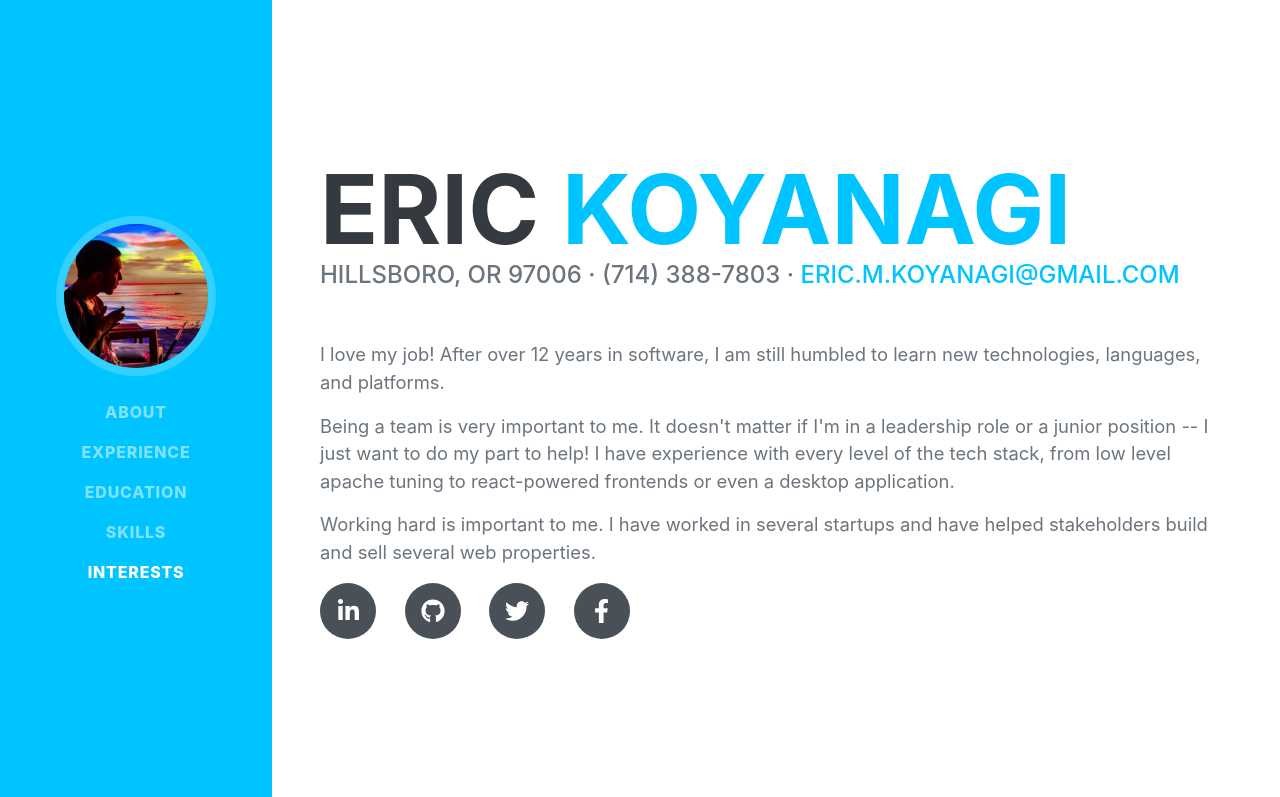
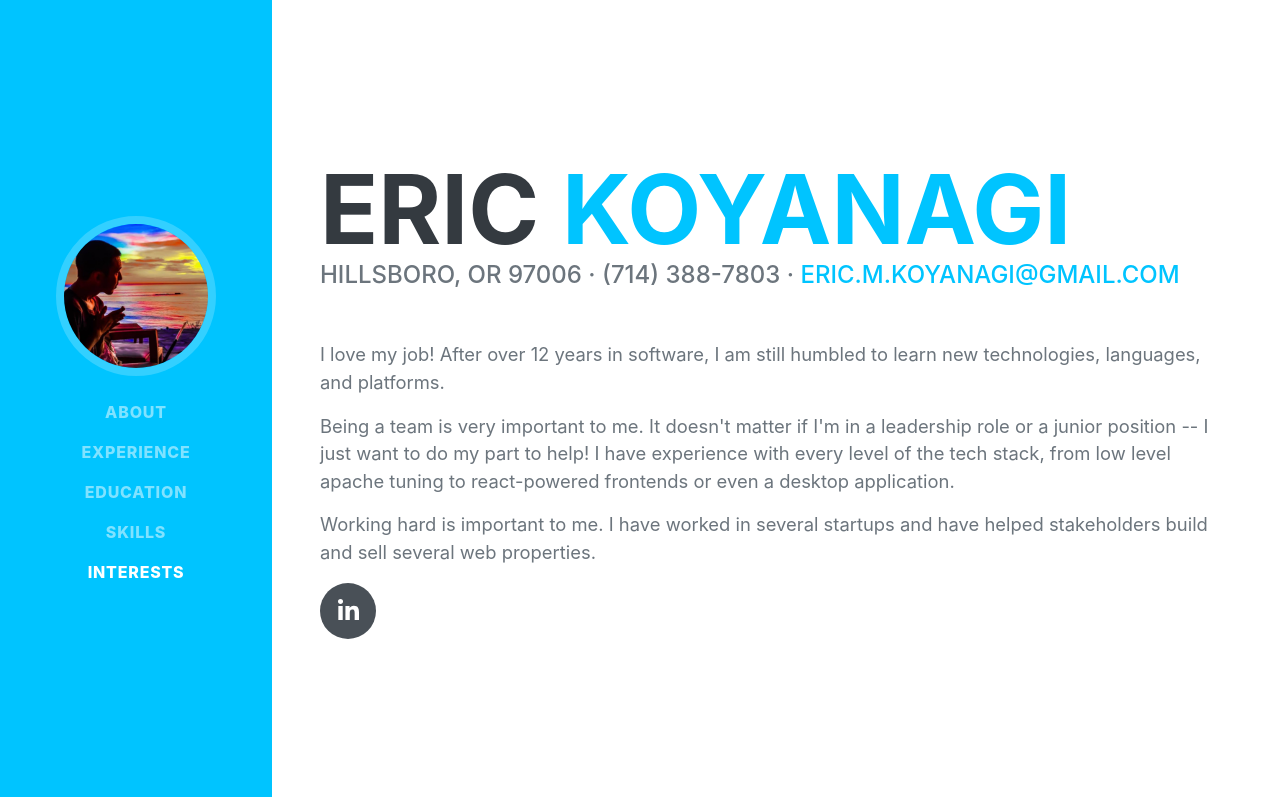
Before and after one commit to eric-koyanagi/personal-site, a plain HTML site: page index.html in a window 1280 px wide. Shown: the top 797 px of the page. Drawn offline with nearby package versions, Linux system fonts and the light colour scheme; a web font is replaced by a local one.

Commit message:
Updated links to social

```diff
--- a/index.html
+++ b/index.html
@@ -53,9 +53,10 @@
                     <p class="lead">Working hard is important to me. I have worked in several startups and have helped stakeholders build and sell several web properties.</p>
                     <div class="social-icons">
                         <a class="social-icon" href="https://www.linkedin.com/in/erickoyanagi/"><i class="fab fa-linkedin-in"></i></a>
-                        <a class="social-icon" href="#"><i class="fab fa-github"></i></a>
-                        <a class="social-icon" href="#"><i class="fab fa-twitter"></i></a>
-                        <a class="social-icon" href="#"><i class="fab fa-facebook-f"></i></a>
+                        <!--a.social-icon(href='#')//i.fab.fa-github-->
+                        <!--a.social-icon(href='#')//i.fab.fa-twitter-->
+                        <!--a.social-icon(href='#')//i.fab.fa-facebook-f
+-->
                     </div>
                 </div>
             </section>
```
